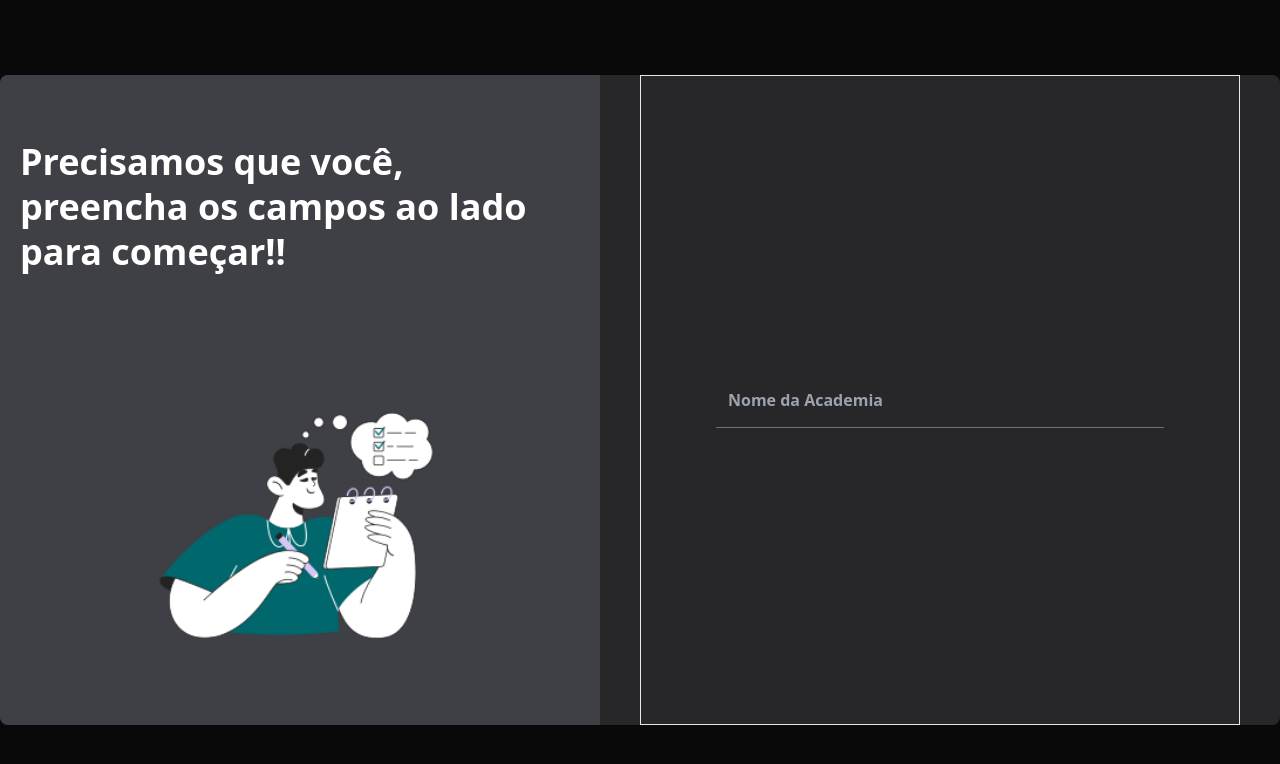
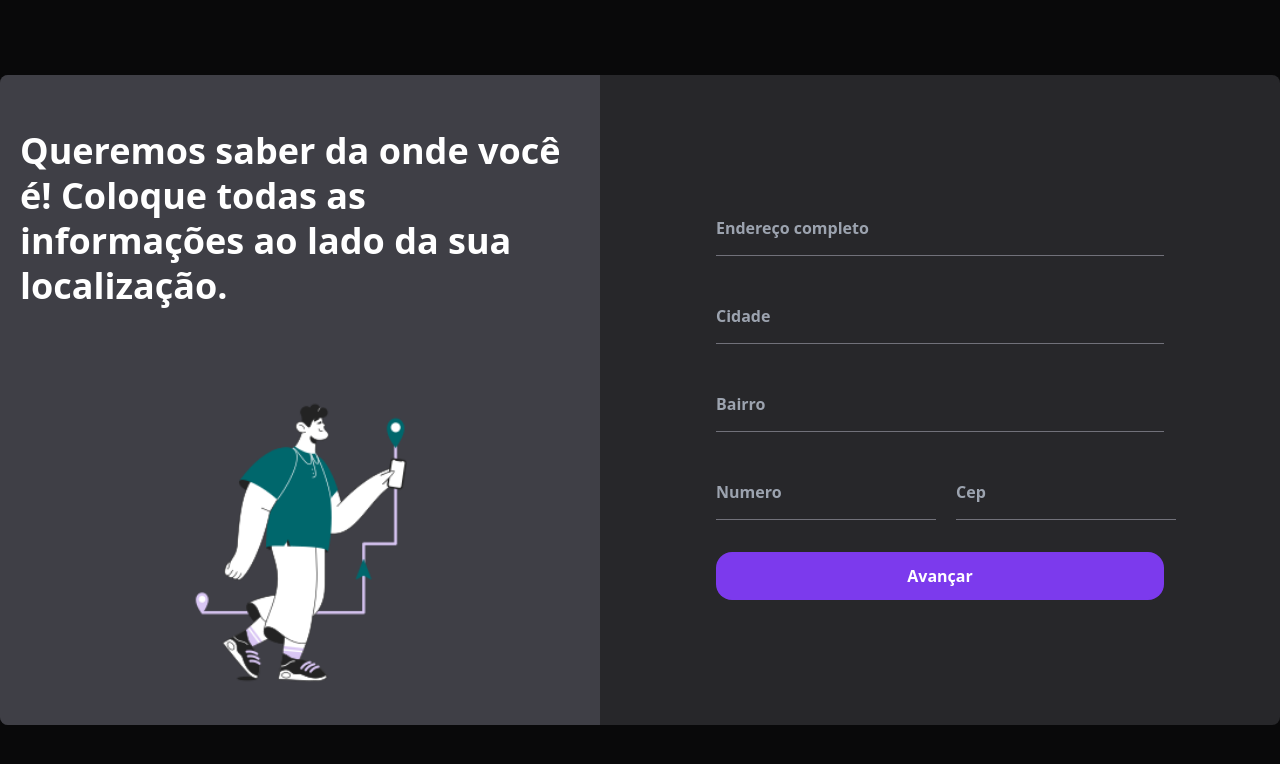
Before and after one commit to IgorSilvaZZ/academy-project, a React (Vite) app in the folder web/: page / in a window 1280 px wide. Shown: the top 764 px of the page. Built offline with nearby package versions, Linux system fonts and the light colour scheme.

Commit message:
Initial steps regiter form

```diff
--- /dev/null
+++ b/web/src/components/forms/register/StepOne.tsx
@@ -0,0 +1,45 @@
+import firstStepImage from "../../../assets/first-step-image.png";
+
+export const StepOne = () => {
+  return (
+    <>
+      <div className='w-[600px] h-full flex flex-col justify-around items-center bg-zinc-700 rounded-l-lg'>
+        <span className='text-4xl text-white leading-tight font-semibold p-5'>
+          Precisamos que você, preencha os campos ao lado para começar!!
+        </span>
+
+        <img src={firstStepImage} className='w-[300px]' />
+      </div>
+
+      <div className='w-[600px] mx-auto h-full flex flex-col items-center justify-center gap-8'>
+        <input
+          type='text'
+          className='h-14 w-full max-w-md text-gray-300 font-semibold border-b border-b-zinc-500 bg-transparent outline-none hover:border-zinc-700'
+          placeholder='Nome da Academia'
+        />
+
+        <input
+          type='text'
+          className='h-14 w-full max-w-md text-gray-300 font-semibold border-b border-b-zinc-500 bg-transparent outline-none hover:border-zinc-700'
+          placeholder='Telefone'
+        />
+
+        <input
+          type='text'
+          className='h-14 w-full max-w-md text-gray-300 font-semibold border-b border-b-zinc-500 bg-transparent outline-none hover:border-zinc-700'
+          placeholder='E-mail'
+        />
+
+        <input
+          type='password'
+          className='h-14 w-full max-w-md text-gray-300 font-semibold border-b border-b-zinc-500 bg-transparent outline-none hover:border-zinc-700'
+          placeholder='Confirmação de senha'
+        />
+
+        <button className='p-3 bg-violet-600 text-white font-semibold w-full max-w-md border-none rounded-2xl text-center transition-colors hover:bg-violet-800'>
+          Avançar
+        </button>
+      </div>
+    </>
+  );
+};
--- /dev/null
+++ b/web/src/components/forms/register/StepTwo.tsx
@@ -0,0 +1,54 @@
+import secundStepImage from "../../../assets/step-two-register-image.png";
+
+export const StepTwo = () => {
+  return (
+    <>
+      <div className='w-[600px] h-full flex flex-col justify-around items-center bg-zinc-700 rounded-l-lg'>
+        <span className='text-4xl text-white leading-tight font-semibold p-5'>
+          Queremos saber da onde você é! Coloque todas as informações ao lado da
+          sua localização.
+        </span>
+
+        <img src={secundStepImage} className='w-[300px]' />
+      </div>
+
+      <div className='w-[600px] mx-auto h-full flex flex-col items-center justify-center gap-8'>
+        <input
+          type='text'
+          className='h-14 w-full max-w-md text-gray-300 font-semibold border-b border-b-zinc-500 bg-transparent outline-none hover:border-zinc-700'
+          placeholder='Endereço completo'
+        />
+
+        <input
+          type='text'
+          className='h-14 w-full max-w-md text-gray-300 font-semibold border-b border-b-zinc-500 bg-transparent outline-none hover:border-zinc-700'
+          placeholder='Cidade'
+        />
+
+        <input
+          type='text'
+          className='h-14 w-full max-w-md text-gray-300 font-semibold border-b border-b-zinc-500 bg-transparent outline-none hover:border-zinc-700'
+          placeholder='Bairro'
+        />
+
+        <div className='flex gap-5 w-full max-w-md'>
+          <input
+            type='text'
+            className='h-14 w-[220px] text-gray-300 font-semibold border-b border-b-zinc-500 bg-transparent outline-none hover:border-zinc-700'
+            placeholder='Numero'
+          />
+
+          <input
+            type='text'
+            className='h-14 w-[220px] text-gray-300 font-semibold border-b border-b-zinc-500 bg-transparent outline-none hover:border-zinc-700'
+            placeholder='Cep'
+          />
+        </div>
+
+        <button className='p-3 bg-violet-600 text-white font-semibold w-full max-w-md border-none rounded-2xl text-center transition-colors hover:bg-violet-800'>
+          Avançar
+        </button>
+      </div>
+    </>
+  );
+};
--- a/web/src/pages/Register.tsx
+++ b/web/src/pages/Register.tsx
@@ -1,24 +1,12 @@
-import firstStepImage from "../assets/first-step-image.png";
+import { StepOne } from "../components/forms/register/StepOne";
+import { StepTwo } from "../components/forms/register/StepTwo";
 
 export const Register = () => {
   return (
     <div className='w-screen h-screen flex items-center justify-center'>
       <main className='w-full max-w-7xl h-full max-h-[650px] rounded-lg bg-zinc-800 flex'>
-        <div className='w-[600px] h-full flex flex-col justify-around items-center bg-zinc-700 rounded-l-lg'>
-          <span className='text-4xl text-white leading-tight font-semibold p-5'>
-            Precisamos que você, preencha os campos ao lado para começar!!
-          </span>
-
-          <img src={firstStepImage} className='w-[300px]' />
-        </div>
-
-        <div className='w-[600px] mx-auto h-full flex flex-col items-center justify-center gap-2 border'>
-          <input
-            type='text'
-            className='h-14 w-full max-w-md p-3 text-gray-300 font-semibold border-b border-b-zinc-500 bg-transparent outline-none'
-            placeholder='Nome da Academia'
-          />
-        </div>
+        {/* <StepOne /> */}
+        <StepTwo />
       </main>
     </div>
   );
```
Also changed, not shown: web/src/assets/step-two-register-image.png (added).
